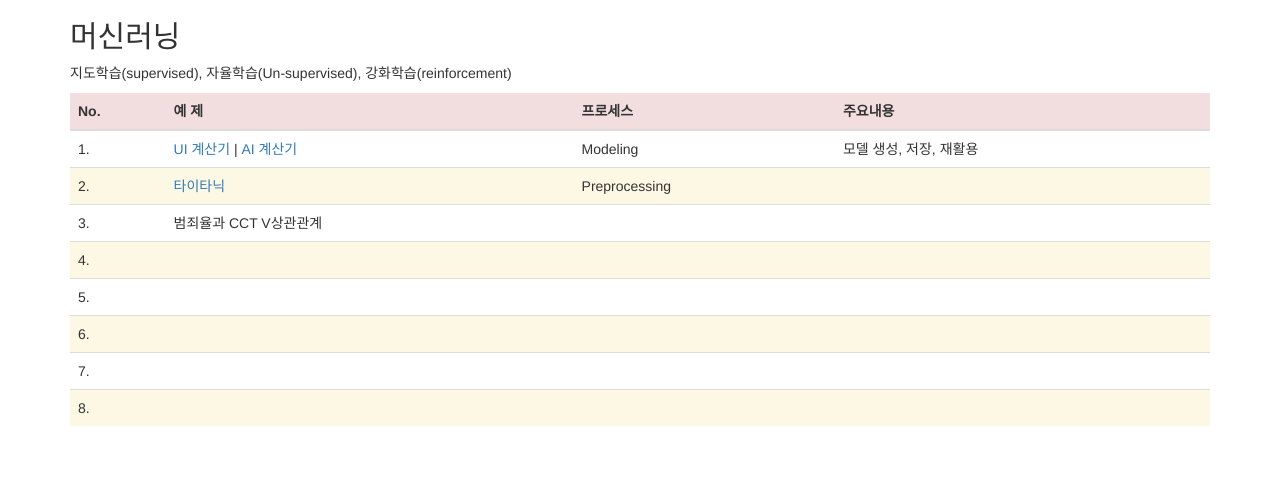
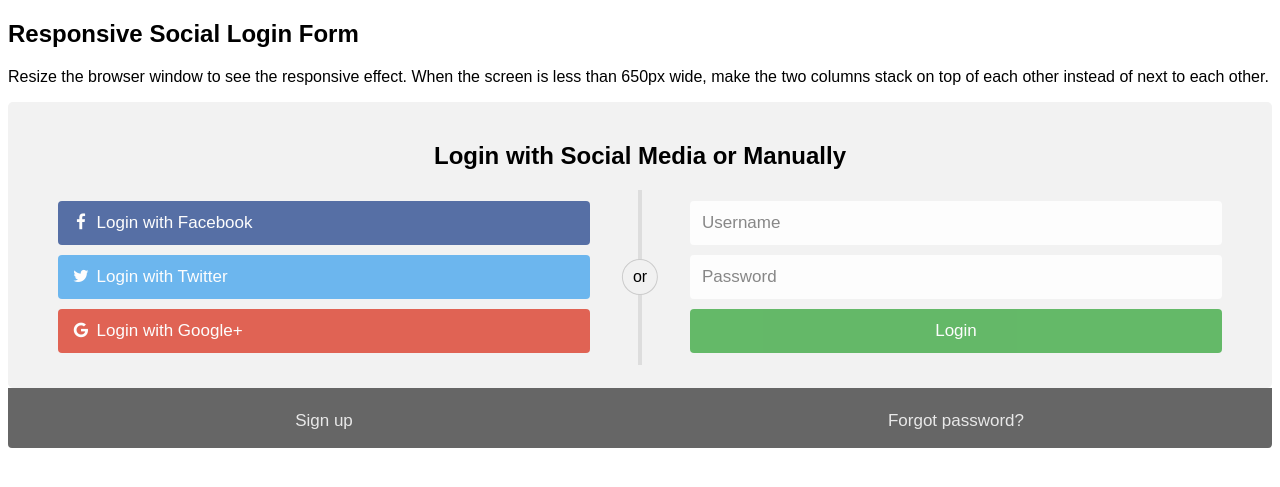
Before and after one commit to jushik91/python-titanic-in-domninica_190608, a Flask app: page / in a window 1280 px wide. Shown: the top 487 px of the page. Run offline with Flask 2, Linux system fonts and the light colour scheme; data comes from the database, SQL or seed files in the repository; both versions use the stored data as it was after the commit; some libraries are stand-ins or nearby versions.

Commit message:
no message

```diff
--- a/app.py
+++ b/app.py
@@ -2,29 +2,58 @@
 from flask import render_template, request, jsonify
 import re
 from calculator.controller import CalculatorController
+from members.controller import  MemberController
+from cabbage.controller import CabbageController
 
 
 app = Flask(__name__)
 
 @app.route("/")
 def hello_world():
-    return render_template('index.html')
+    ctrl = MemberController()
+    ctrl.create_table()
+    return render_template('intro.html')
+
+@app.route("/cabbage", methods=['GET', 'POST'])
+def predict_cabbage():
+    avg_temp = request.form['avg_temp']
+    min_temp = request.form['min_temp']
+    max_temp = request.form['max_temp']
+    rain_fall = request.form['rain_fall']
+
+    ctrl = CabbageController(avg_temp,min_temp,max_temp, rain_fall)
+    result = ctrl.service()
+    render_params = {}
+    render_params['result'] = result
+    return render_template('cabbage.html', **render_params)
+
+
+
+@app.route("/login", methods=['POST'])
+def login():
+    print('로그인 들어옴')
+    userid = request.form['userid']
+    password = request.form['password']
+    print('userid %s'%(userid))
+    print('password %s' % (password))
+    ctrl = MemberController()
+    view = ctrl.login(userid, password)
+    return render_template(view)
 
 @app.route("/move/<path>")
-def move_ui_calc(path):
+def move(path):
     return render_template('{}.html'.format(path))
-
 
 @app.route("/ui_calc")
 def ui_calc():
-    stmt = request.args.get('stmt','NONE')
+    stmt = request.args.get('stmt', 'NONE')
     if(stmt == 'NONE'):
         print('넘어온 값이 없음')
     else:
-        print('넘어온식 {}'.format(stmt))
+        print('넘어온 식 {}'.format(stmt))
         patt = '[0-9]+'
-        op = re.sub(patt,'', stmt)
-        print('넘어온연산자 {}'.format(op))
+        op = re.sub(patt, '', stmt)
+        print('넘어온 연산자 {}'.format(op))
         nums = stmt.split(op)
         result = 0
         n1 = int(nums[0])
@@ -40,26 +69,7 @@
 
     return jsonify(result = result)
 
-    def __init__(self, first, second):
-        self.first = first
-        self.second = second
 
-    def sum(self):
-        return self.first+self.second
-
-    def sub(self):
-        return self.first - self.second
-
-    def mul(self):
-        return self.first * self.second
-
-    def div(self):
-        return self.first / self.second
-
-
-@app.route('/move/<path>')
-def move_ai_calc(path):
-    return render_template('{}.html'.format(path))
 
 @app.route('/ai_calc', methods=["POST"])
 def ai_calc():
@@ -69,12 +79,9 @@
     c = CalculatorController(num1, num2, opcode)
     result = c.calc()
     render_params = {}
-    render_params['result'] = result
+    render_params['result'] = int(result)
     return render_template('ai_calc.html', **render_params)
 
-@app.route('/move/<path>')
-def move_titanic(path):
-    return render_template('{}.html'.format(path))
 
 
 if __name__ == '__main__':
--- a/cabbage/__init__.py
+++ b/cabbage/__init__.py
@@ -0,0 +1,5 @@
+from  cabbage.model import CabbageModel
+
+if __name__ == '__main__':
+    model = CabbageModel()
+    model.create_model()
--- a/members/__init__.py
+++ b/members/__init__.py
@@ -0,0 +1,2 @@
+if __name__ == '__main__':
+    pass
--- a/members/controller.py
+++ b/members/controller.py
@@ -0,0 +1,18 @@
+from members.model import MemberDao
+
+class MemberController:
+    def __init__(self):
+        self.dao = MemberDao()
+
+    def create_table(self):
+        self.dao.create()
+        #self.dao.insert_many()
+        self.dao.fetch_all()
+
+    def login(self, userid, password):
+        row = self.dao.login(userid, password)
+        if row is None:
+            view = 'intro.html'
+        else:
+            view = 'index.html'
+        return view
--- a/members/model.py
+++ b/members/model.py
@@ -0,0 +1,56 @@
+import sqlite3
+
+class MemberDao:
+    def __init__(self):
+        self.conn = sqlite3.connect('sqlite.db')
+
+    def create(self):
+        #cursor = self.conn.execute("DROP TABLE MEMBER")
+        #self.conn.commit()
+        query = """
+            CREATE TABLE IF NOT EXISTS MEMBER(
+                USERID VARCHAR(10) PRIMARY KEY,
+                PASSWORD VARCHAR(10),
+                PHONE VARCHAR(15),
+                REGDATE DATE DEFAULT CURRENT_TIMESTAMP
+            );
+        """
+        self.conn.execute(query)
+        self.conn.commit()
+
+    def insert_many(self):
+        data = [
+            ('lee', '1', '010-1234-5678'),
+            ('kim', '1', '010-1234-5679'),
+            ('park', '1', '010-1234-5600')
+        ]
+        stmt = "INSERT INTO MEMBER(USERID, PASSWORD, PHONE) VALUES(?, ?, ?)"
+        self.conn.executemany(stmt, data)
+        self.conn.commit()
+
+    def fetch_one(self):
+        cursor = self.conn.execute("SELECT * FROM MEMBER WHERE USERID LIKE 'lee'")
+        row = cursor.fetchone()
+        print('이씨')
+        print(row)
+
+    def fetch_all(self):
+        cursor = self.conn.execute("SELECT * FROM MEMBER")
+        rows = cursor.fetchall()
+        count = 0
+        for i in rows:
+            count += 1
+
+        print("총회원수: %d" % (count))
+
+    def login(self, userid, password):
+        query = """
+            SELECT * FROM MEMBER
+            WHERE USERID LIKE ?
+                AND PASSWORD LIKE ?
+        """
+        data = [userid, password]
+        cursor = self.conn.execute(query, data)
+        row = cursor.fetchone()
+        print("로그인 회원정보: {}".format(row))
+        return row
--- a/static/css/style.css
+++ b/static/css/style.css
@@ -0,0 +1,127 @@
+body {
+ font-family: Arial, Helvetica, sans-serif;
+}
+
+* {
+ box-sizing: border-box;
+}
+
+/* style the container */
+.container {
+ position: relative;
+ border-radius: 5px;
+ background-color: #f2f2f2;
+ padding: 20px 0 30px 0;
+}
+
+/* style inputs and link buttons */
+input,
+.btn {
+ width: 100%;
+ padding: 12px;
+ border: none;
+ border-radius: 4px;
+ margin: 5px 0;
+ opacity: 0.85;
+ display: inline-block;
+ font-size: 17px;
+ line-height: 20px;
+ text-decoration: none; /* remove underline from anchors */
+}
+
+input:hover,
+.btn:hover {
+ opacity: 1;
+}
+
+/* add appropriate colors to fb, twitter and google buttons */
+.fb {
+ background-color: #3B5998;
+ color: white;
+}
+
+.twitter {
+ background-color: #55ACEE;
+ color: white;
+}
+
+.google {
+ background-color: #dd4b39;
+ color: white;
+}
+
+/* style the submit button */
+input[type=submit] {
+ background-color: #4CAF50;
+ color: white;
+ cursor: pointer;
+}
+
+input[type=submit]:hover {
+ background-color: #45a049;
+}
+
+/* Two-column layout */
+.col {
+ float: left;
+ width: 50%;
+ margin: auto;
+ padding: 0 50px;
+ margin-top: 6px;
+}
+
+/* Clear floats after the columns */
+.row:after {
+ content: "";
+ display: table;
+ clear: both;
+}
+
+/* vertical line */
+.vl {
+ position: absolute;
+ left: 50%;
+ transform: translate(-50%);
+ border: 2px solid #ddd;
+ height: 175px;
+}
+
+/* text inside the vertical line */
+.vl-innertext {
+ position: absolute;
+ top: 50%;
+ transform: translate(-50%, -50%);
+ background-color: #f1f1f1;
+ border: 1px solid #ccc;
+ border-radius: 50%;
+ padding: 8px 10px;
+}
+
+/* hide some text on medium and large screens */
+.hide-md-lg {
+ display: none;
+}
+
+/* bottom container */
+.bottom-container {
+ text-align: center;
+ background-color: #666;
+ border-radius: 0px 0px 4px 4px;
+}
+
+/* Responsive layout - when the screen is less than 650px wide, make the two columns stack on top of each other instead of next to each other */
+@media screen and (max-width: 650px) {
+ .col {
+ width: 100%;
+ margin-top: 0;
+ }
+ /* hide the vertical line */
+ .vl {
+ display: none;
+ }
+ /* show the hidden text on small screens */
+ .hide-md-lg {
+ display: block;
+ text-align: center;
+ }
+}
--- a/supervised_learning/__init__.py
+++ b/supervised_learning/__init__.py
@@ -0,0 +1,5 @@
+from supervised_learning.controller import SupervisedLearningController
+
+if __name__ == '__main__':
+    ctrl = SupervisedLearningController()
+    ctrl.test()
--- a/templates/index.html
+++ b/templates/index.html
@@ -29,26 +29,26 @@
         <tr class="warning">
             <td>2.</td>
             <td><a href="/move/titanic">타이타닉 </a></td>
-            <td>Preprocessing</td>
+            <td>Preprocessing. 지도학습. 이진분류</td>
             <td></td>
         </tr>
         <tr>
             <td>3.</td>
             <td><a href=""></a>범죄율과 CCT V상관관계</td>
-            <td></td>
-            <td></td>
+            <td>Preprocessing.</td>
+            <td> 비지도학습.회귀</td>
         </tr>
         <tr class="warning">
             <td>4.</td>
-            <td><a href="/move/kospi"> </a></td>
-            <td></td>
-            <td></td>
+            <td><a href="">램가격 예측  </a></td>
+            <td>Decision Tree</td>
+            <td>선형 회귀 (Linear Regression) </td>
         </tr>
         <tr>
             <td>5.</td>
-            <td><a href="/move/iris"> </a></td>
-            <td></td>
-            <td></td>
+            <td><a href="/move/cabbage"> 배추가격 예측</a></td>
+            <td>Tensorflow</td>
+            <td>지도학습</td>
         </tr>
         <tr class="warning">
             <td>6.</td>
--- a/templates/intro.html
+++ b/templates/intro.html
@@ -1,10 +1,59 @@
 <!DOCTYPE html>
-<html lang="en">
+<html>
 <head>
-    <meta charset="UTF-8">
-    <title>$Title$</title>
+<meta name="viewport" content="width=device-width, initial-scale=1">
+<link rel="stylesheet" href="https://cdnjs.cloudflare.com/ajax/libs/font-awesome/4.7.0/css/font-awesome.min.css">
+<link href="{{ url_for('static', filename='css/style.css') }}" rel="stylesheet">
 </head>
 <body>
-$END$
+
+<h2>Responsive Social Login Form</h2>
+<p>Resize the browser window to see the responsive effect. When the screen is less than 650px wide, make the two columns stack on top of each other instead of next to each other.</p>
+
+<div class="container">
+  <form action="/login" method="POST">
+    <div class="row">
+      <h2 style="text-align:center">Login with Social Media or Manually</h2>
+      <div class="vl">
+        <span class="vl-innertext">or</span>
+      </div>
+
+      <div class="col">
+        <a href="#" class="fb btn">
+          <i class="fa fa-facebook fa-fw"></i> Login with Facebook
+         </a>
+        <a href="#" class="twitter btn">
+          <i class="fa fa-twitter fa-fw"></i> Login with Twitter
+        </a>
+        <a href="#" class="google btn"><i class="fa fa-google fa-fw">
+          </i> Login with Google+
+        </a>
+      </div>
+
+      <div class="col">
+        <div class="hide-md-lg">
+          <p>Or sign in manually:</p>
+        </div>
+
+        <input type="text" id="userid" name="userid" placeholder="Username" required>
+        <input type="password" id="password" name="password" placeholder="Password" required>
+        <input type="submit" value="Login">
+      </div>
+
+    </div>
+  </form>
+</div>
+
+<div class="bottom-container">
+  <div class="row">
+    <div class="col">
+      <a href="#" style="color:white" class="btn">Sign up</a>
+    </div>
+    <div class="col">
+      <a href="#" style="color:white" class="btn">Forgot password?</a>
+    </div>
+  </div>
+</div>
+
 </body>
 </html>
```
Also changed, not shown: cabbage/controller.py (+25 -0 lines), cabbage/model.py (+52 -0 lines), supervised_learning/controller.py (+9 -0 lines), supervised_learning/ram_price.py (+43 -0 lines), templates/cabbage.html (+29 -2 lines), sqlite.db (added), 4 other files.
